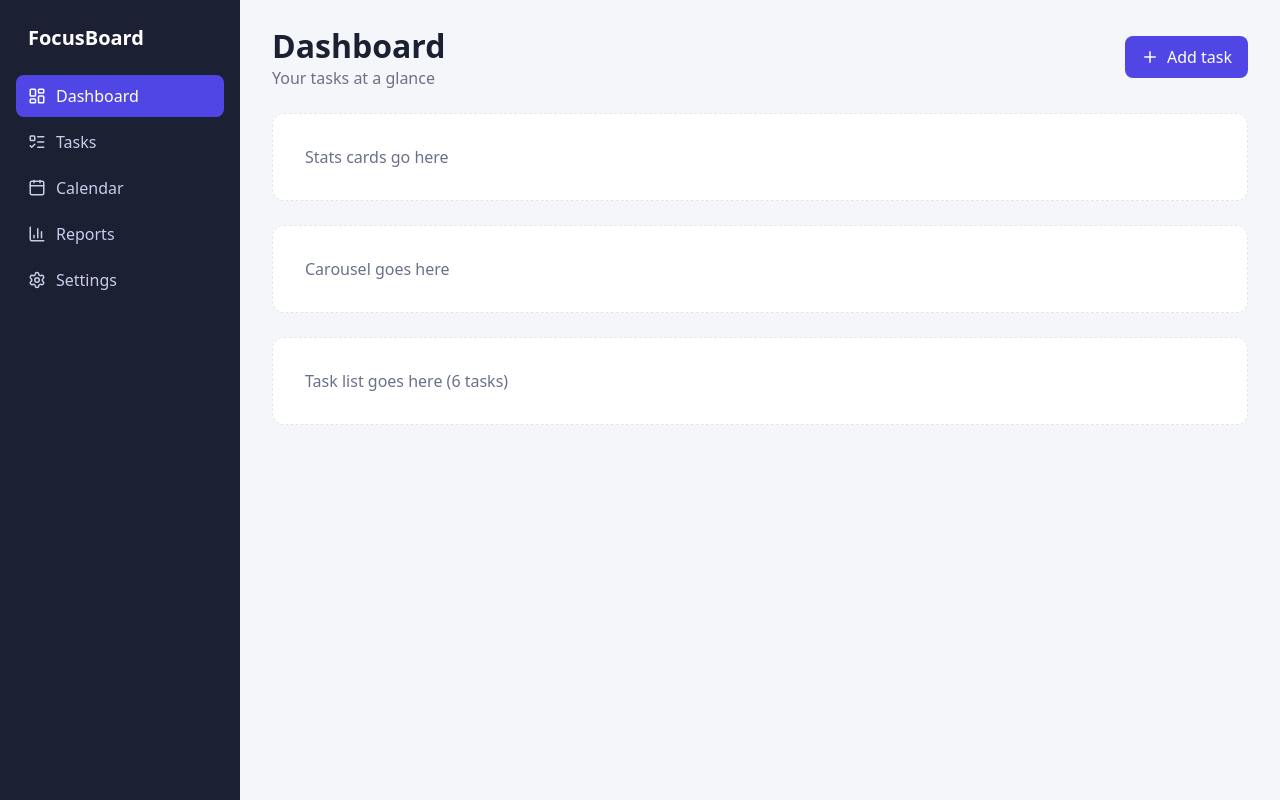
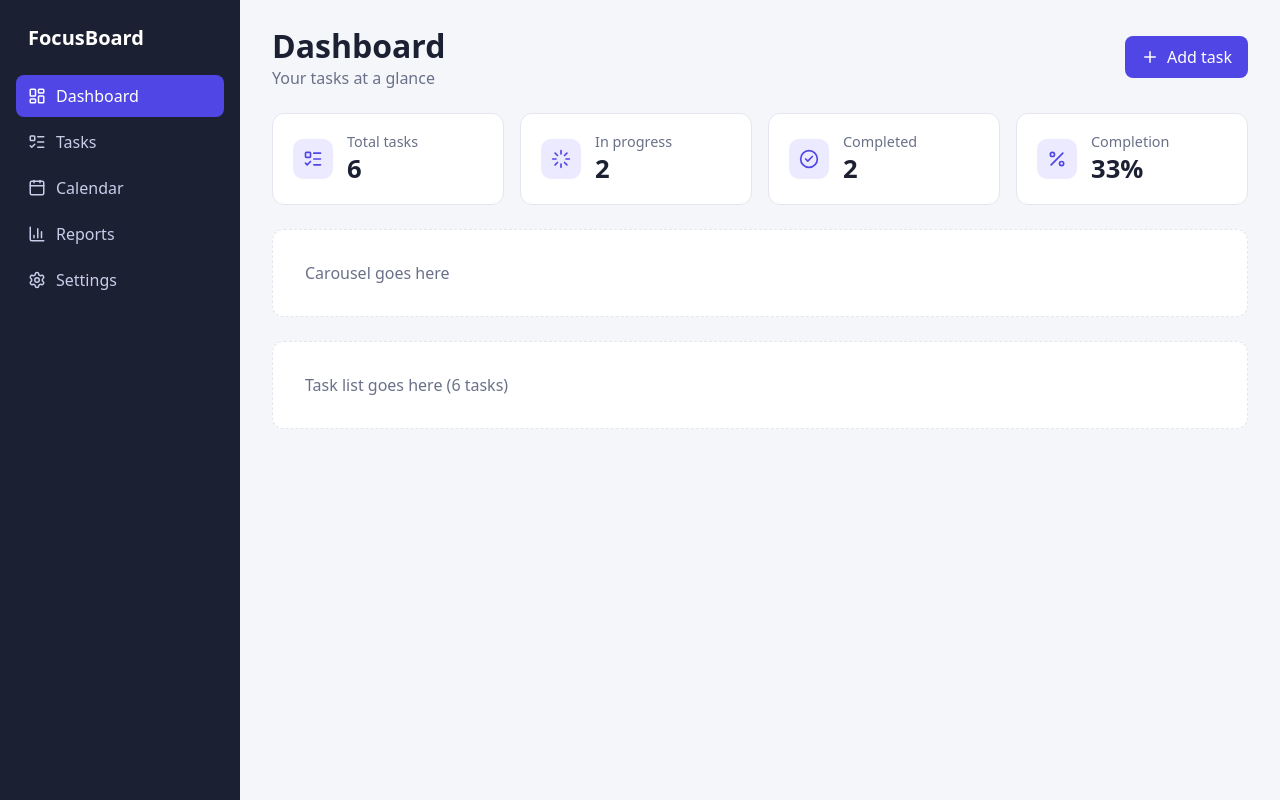
Before and after one commit to akanksha519/focusboard, a React (Vite) app: page / in a window 1280 px wide. Built offline with nearby package versions, Linux system fonts and the light colour scheme.

Commit message:
Add dashboard statistics cards

```diff
--- a/src/App.jsx
+++ b/src/App.jsx
@@ -1,17 +1,32 @@
 import useLocalStorage from './hooks/useLocalStorage'
-import { sampleTasks } from './data/sampleTasks'
+import { sampleTasks, STATUS } from './data/sampleTasks'
+import { ListTodo, Loader, CircleCheck, Percent } from 'lucide-react'
 import Sidebar from './components/Sidebar'
 import Header from './components/Header'
+import StatCard from './components/StatCard'
 
 export default function App() {
   const [tasks] = useLocalStorage('focusboard_tasks', sampleTasks)
+
+  // Derived values: calculated from `tasks`, never stored
+  const total = tasks.length
+  const inProgress = tasks.filter(t => t.status === STATUS.IN_PROGRESS).length
+  const completed = tasks.filter(t => t.status === STATUS.COMPLETED).length
+  const completion = total === 0 ? 0 : Math.round((completed / total) * 100)
 
   return (
     <div className="app">
       <Sidebar />
       <main className="main">
         <Header onAdd={() => console.log('Add task clicked')} />
-        <section aria-label="Overview" className="placeholder">Stats cards go here</section>
+
+        <section aria-label="Overview" className="stats">
+          <StatCard title="Total tasks" value={total} icon={ListTodo} />
+          <StatCard title="In progress" value={inProgress} icon={Loader} />
+          <StatCard title="Completed" value={completed} icon={CircleCheck} />
+          <StatCard title="Completion" value={`${completion}%`} icon={Percent} />
+        </section>
+
         <section aria-label="Focus Notes" className="placeholder">Carousel goes here</section>
         <section aria-label="Tasks" className="placeholder">
           Task list goes here ({tasks.length} tasks)
--- a/src/components/StatCard.jsx
+++ b/src/components/StatCard.jsx
@@ -0,0 +1,13 @@
+export default function StatCard({ title, value, icon: Icon }) {
+  return (
+    <article className="stat-card">
+      <div className="stat-icon">
+        <Icon size={20} aria-hidden="true" />
+      </div>
+      <div>
+        <p className="stat-title">{title}</p>
+        <p className="stat-value">{value}</p>
+      </div>
+    </article>
+  )
+}
--- a/src/data/sampleTasks.js
+++ b/src/data/sampleTasks.js
@@ -1,4 +1,9 @@
-export const STATUSES = ['To do', 'In progress', 'Completed']
+export const STATUS = {
+  TODO: 'To do',
+  IN_PROGRESS: 'In progress',
+  COMPLETED: 'Completed',
+}
+export const STATUSES = Object.values(STATUS)
 export const PRIORITIES = ['Low', 'Medium', 'High']
 
 export const sampleTasks = [
--- a/src/index.css
+++ b/src/index.css
@@ -100,3 +100,35 @@ h1, p { margin: 0; }
   outline: 3px solid var(--accent);
   outline-offset: 2px;
 }
+.stats {
+  display: grid;
+  grid-template-columns: repeat(4, 1fr);
+  gap: 16px;
+}
+
+.stat-card {
+  display: flex;
+  align-items: center;
+  gap: 14px;
+  background: var(--surface);
+  border: 1px solid var(--border);
+  border-radius: var(--radius);
+  padding: 18px 20px;
+}
+
+.stat-icon {
+  display: grid;
+  place-items: center;
+  width: 40px;
+  height: 40px;
+  border-radius: 10px;
+  background: #eceaff;
+  color: var(--accent);
+}
+
+.stat-title { color: var(--muted); font-size: 0.9rem; }
+.stat-value { font-size: 1.6rem; font-weight: 700; }
+
+@media (max-width: 900px) {
+  .stats { grid-template-columns: repeat(2, 1fr); }
+}
```
